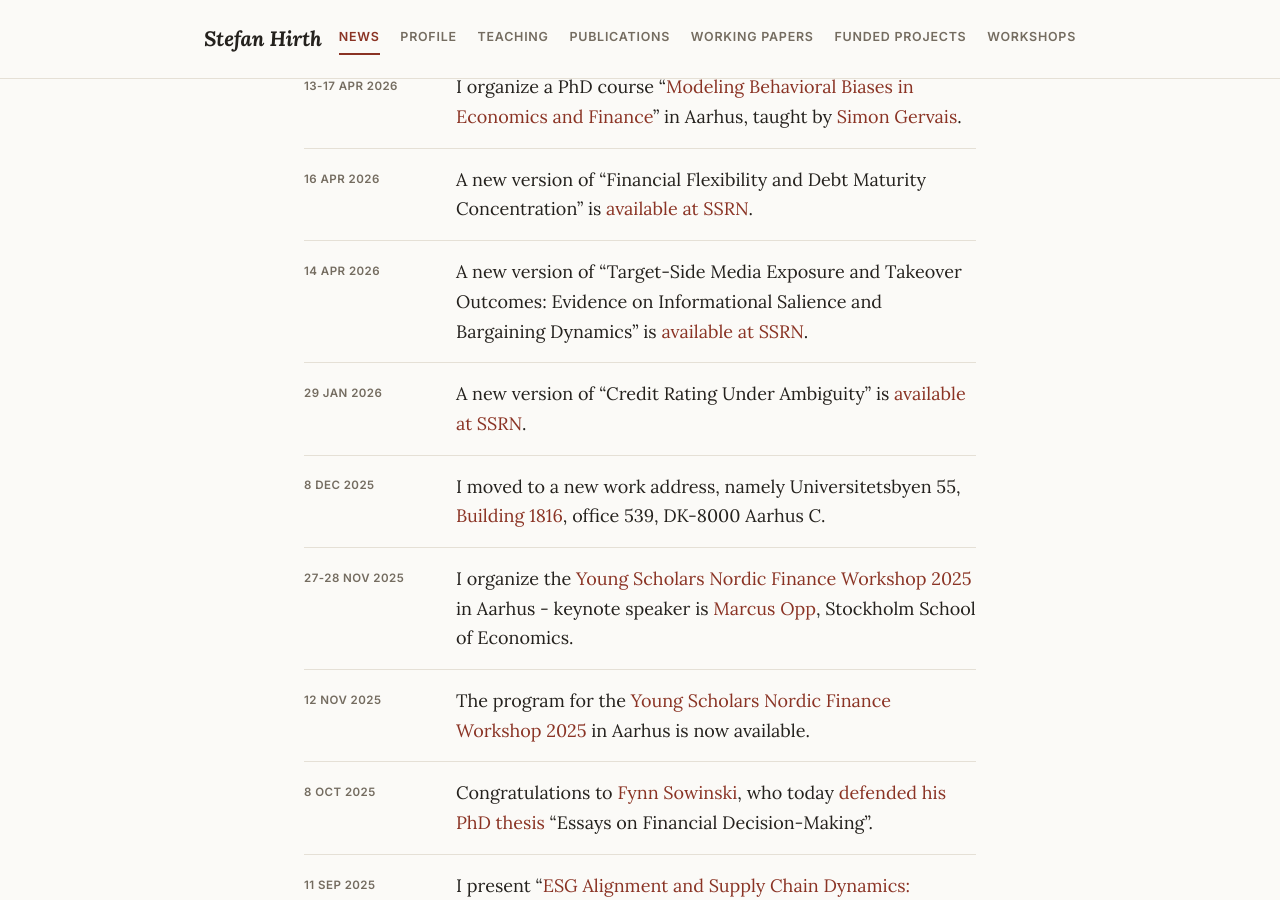
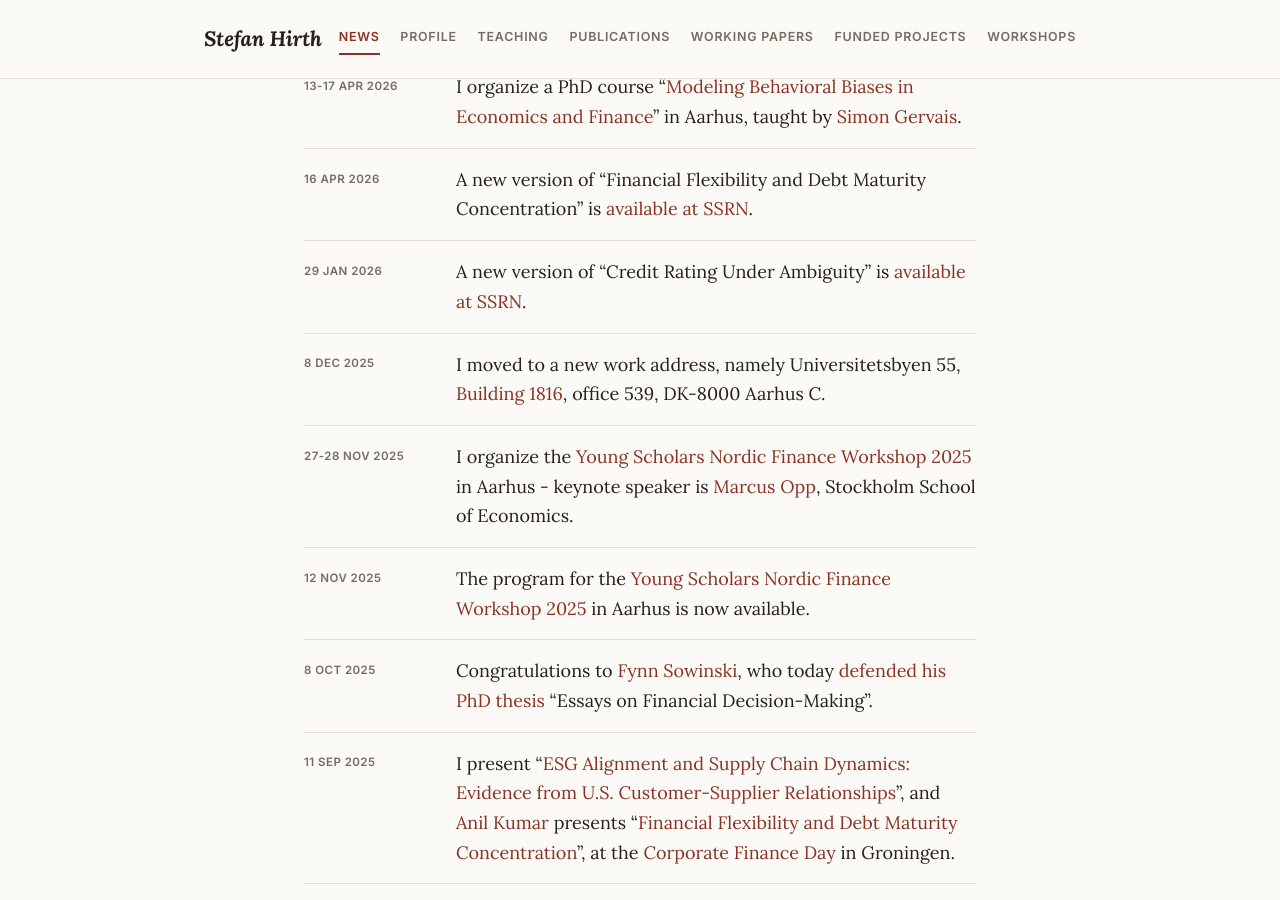
Before and after one commit to esha78/hirth.dk, a Jekyll site: the page built from index.html, in a window 1280 px wide and 900 px high, scrolled down 2001 px. Built offline with Jekyll 4.4.1, drawn with Linux system fonts in a browser that asks for light colours; some of the changed text lies outside the part shown.

Commit message:
Remove news items about media exposure paper
Co-Authored-By: Claude Opus 5.5 <noreply@anthropic.com>
Claude-Session: https://claude.ai/code/session_01JxWr8BNzzq6dUQvugi45xv

```diff
--- a/_data/news.yml
+++ b/_data/news.yml
@@ -79,10 +79,6 @@
 - date: "16 Apr 2026"
   text: |-
     A new version of "Financial Flexibility and Debt Maturity Concentration" is [available at SSRN](https://papers.ssrn.com/sol3/papers.cfm?abstract_id=5170117).
-
-- date: "14 Apr 2026"
-  text: |-
-    A new version of "Target-Side Media Exposure and Takeover Outcomes: Evidence on Informational Salience and Bargaining Dynamics" is [available at SSRN](https://papers.ssrn.com/sol3/papers.cfm?abstract_id=3981459).
 
 - date: "29 Jan 2026"
   text: |-
@@ -300,10 +296,6 @@
   text: |-
     Welcome to [Fynn Sowinski](https://pure.au.dk/portal/en/persons/fynn-sowinski%28b308e617-783c-4eac-a0c1-cb7afb300510%29.html) at Aarhus University! Fynn will be a PhD student under my supervision.
 
-- date: "24 Aug 2022"
-  text: |-
-    A new version of "No News is Good News! Media Coverage and Corporate Takeover Characteristics" is [available at SSRN](http://ssrn.com/abstract=3981459).
-
 - date: "19 Aug 2022"
   text: |-
     Our paper "The Information Value of Distress" is accepted for publication in Management Science.
```
